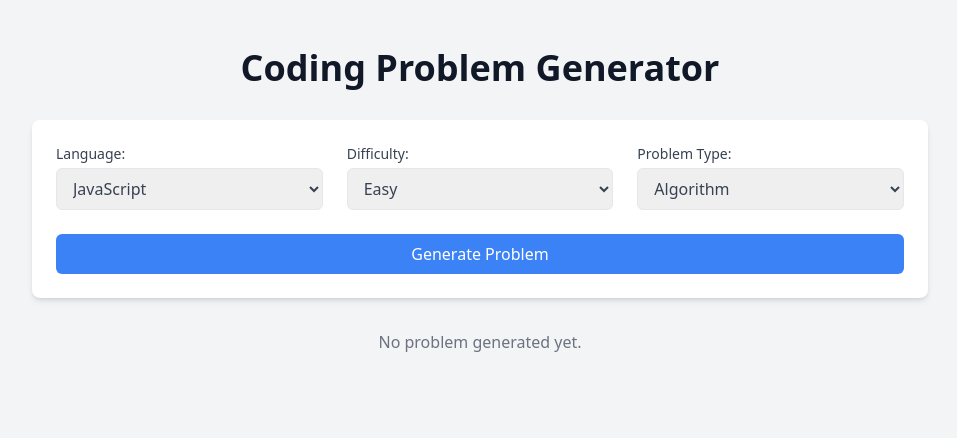
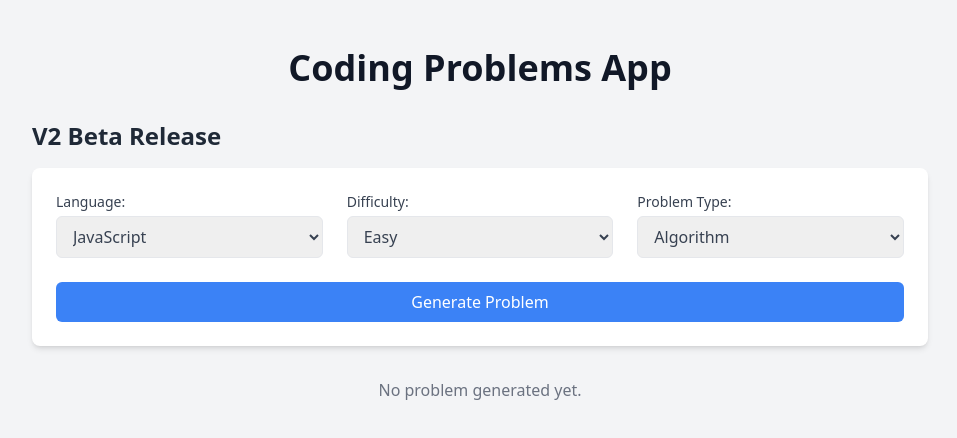
Before and after one commit to movarnell/Code-Problems-V2, a React (Vite) app: page / in a window 1280 px wide. Shown: the top 438 px of the page, without its empty margins (160-1117 px from the left). Built offline with nearby package versions, Linux system fonts and the light colour scheme.

Commit message:
Update App component title and add version header for clarity

```diff
--- a/src/App.jsx
+++ b/src/App.jsx
@@ -15,9 +15,10 @@ function App() {
 
   return (
     <QueryClientProvider client={queryClient}>
-      <div className="min-h-screen bg-gray-100 py-12 px-4 sm:px-6 lg:px-8">
+      <div className="min-h-screen px-4 py-12 bg-gray-100 sm:px-6 lg:px-8">
         <div className="max-w-4xl mx-auto">
-          <h1 className="text-4xl font-bold text-center text-gray-900 mb-8">Coding Problem Generator</h1>
+          <h1 className="mb-8 text-4xl font-bold text-center text-gray-900">Coding Problems App</h1>
+          <h2 className="mb-4 text-2xl font-bold text-gray-800">V2 Beta Release</h2>
           <GenerateProblemForm setProblem={handleSetProblem} />
           <ProblemDisplay problem={problem} />
         </div>
```
